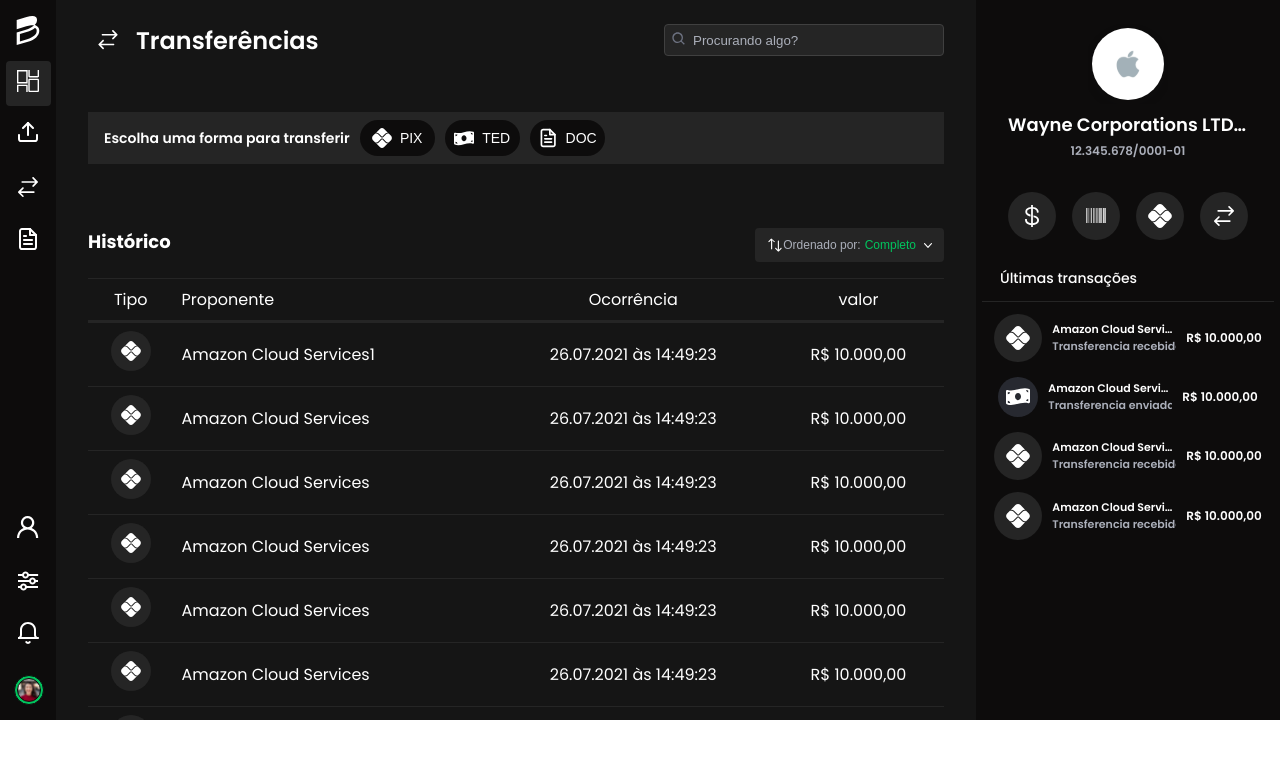
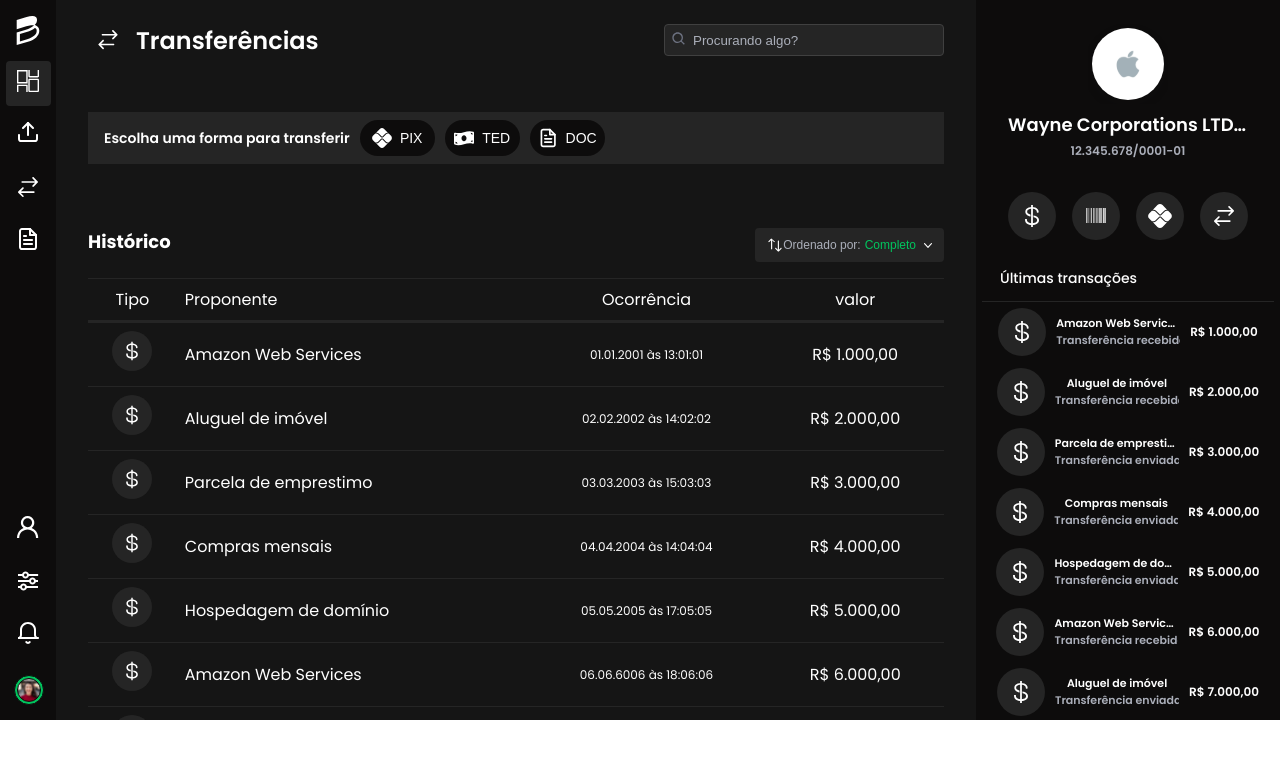
Before and after one commit to renee-souza/internet-banking, a Vue app: page /transferencias in a window 1280 px wide. Shown: the top 758 px of the page. Built offline with nearby package versions, Linux system fonts and the light colour scheme; data requests are answered from the project's data file.

Commit message:
Implementação dos mocks de api + consumo do mock de transações nos componentes transferencias e tela-lateral

```diff
--- a/db-mocks/backend.json
+++ b/db-mocks/backend.json
@@ -0,0 +1,144 @@
+{
+    "transacoes": [
+        {
+          "id": 1,
+          "logo": "@/assets/images/transacoes-icons/transacoes-icons-1.svg",
+          "proponente": "Amazon Web Services",
+          "data": "01.01.2001",
+          "hora": "13:01:01",
+          "valor": "1.000,00",
+          "tipo": "recebida"
+        },
+        {
+          "id": 2,
+          "logo": "@/assets/images/transacoes-icons/transacoes-icons-2.svg",
+          "proponente": "Aluguel de imóvel",
+          "data": "02.02.2002",
+          "hora": "14:02:02",
+          "valor": "2.000,00",
+          "tipo": "recebida"
+        },
+        {
+          "id": 3,
+          "logo": "@/assets/images/transacoes-icons/transacoes-icons-3.svg",
+          "proponente": "Parcela de emprestimo",
+          "data": "03.03.2003",
+          "hora": "15:03:03",
+          "valor": "3.000,00",
+          "tipo": "enviada"
+        },
+        {
+          "id": 4,
+          "logo": "@/assets/images/transacoes-icons/transacoes-icons-4.svg",
+          "proponente": "Compras mensais",
+          "data": "04.04.2004",
+          "hora": "14:04:04",
+          "valor": "4.000,00",
+          "tipo": "enviada"
+        },
+        {
+          "id": 5,
+          "logo": "@/assets/images/transacoes-icons/transacoes-icons-5.svg",
+          "proponente": "Hospedagem de domínio",
+          "data": "05.05.2005",
+          "hora": "17:05:05",
+          "valor": "5.000,00",
+          "tipo": "enviada"
+        },
+        {
+          "id": 6,
+          "logo": "@/assets/images/transacoes-icons/transacoes-icons-1.svg",
+          "proponente": "Amazon Web Services",
+          "data": "06.06.6006",
+          "hora": "18:06:06",
+          "valor": "6.000,00",
+          "tipo": "recebida"
+      },
+      {
+          "id": 7,
+          "logo": "@/assets/images/transacoes-icons/transacoes-icons-1.svg",
+          "proponente": "Aluguel de imóvel",
+          "data": "07.07.2007",
+          "hora": "19:07:07",
+          "valor": "7.000,00",
+          "tipo": "enviada"
+      },
+      {
+          "id": 8,
+          "logo": "@/assets/images/transacoes-icons/transacoes-icons-3.svg",
+          "proponente": "Parcela de emprestimo",
+          "data": "08.08.2008",
+          "hora": "20:08:08",
+          "valor": "8.000,00",
+          "tipo": "enviada"
+      },
+      {
+          "id": 9,
+          "logo": "@/assets/images/transacoes-icons/transacoes-icons-4.svg",
+          "proponente": "Compras mensais",
+          "data": "09.09.2009",
+          "hora": "21:09:09",
+          "valor": "9.000,00",
+          "tipo": "enviada"
+      },
+      {
+          "id": 10,
+          "logo": "@/assets/images/transacoes-icons/transacoes-icons-5.svg",
+          "proponente": "Hospedagem de domínio",
+          "data": "10.10.2010",
+          "hora": "22:10:10",
+          "valor": "10.000,00",
+          "tipo": "enviada"
+        }
+    ],
+    "categorias": [
+        {
+            "id": 1,
+            "categoria": "Alimentação",
+            "icone": " ",
+            "limite": "1.000,00",
+            "porcentagem": "10%",
+            "limite_color": "green"
+        },
+        {
+            "id": 2,
+            "categoria": "Despesas fixas",
+            "icone": " ",
+            "limite": "1.000,00",
+            "porcentagem": "10%",
+            "limite_color": "red"
+        },
+        {
+            "id": 3,
+            "categoria": "Tecnologia",
+            "icone": " ",
+            "limite": "0,00",
+            "porcentagem": "0%",
+            "limite_color": "blue"
+        },
+        {
+            "id": 4,
+            "categoria": "Outros",
+            "icone": " ",
+            "limite": "1.000,00",
+            "porcentagem": "10%",
+            "limite_color": "green"
+        }
+    ],
+    "valores_principais": [
+        {
+            "saldo_atual": "1.000.000,00"
+        },
+        {
+            "fatura_atual": "1.000.000,00"
+        }
+    ],
+    "dados_usuario": [
+        {
+            "avatar": " ",
+            "nome": "Rodrigo Ramalho",
+            "empresa": "Wayne Corporations LTDA",
+            "cnpj": "12.345.678/0001-01"
+        }
+    ]
+}
--- a/src/components/TelaLateralEsquerda.vue
+++ b/src/components/TelaLateralEsquerda.vue
@@ -20,41 +20,22 @@
       <h3 class="ultimas-transacoes-title">Últimas transações</h3>
       <div class="divisao"></div>
 
-      <div class="ultimas-transacoes-list">
-        <div class="transacao">
-          <img src="@/assets/images/transacoes-icons/transacoes-icons-3.svg" />
-          <div class="transacao-descricao">
-            <div class="nome">Amazon Cloud Services</div>
-            <div class="acao">Transferencia recebida</div>
+      <div class="ultimas-transacoes-for">
+        <div
+          class="ultimas-transacoes-list"
+          v-for="(transacao, index) in transacoes"
+          :key="index"
+        >
+          <div class="transacao">
+            <img
+              src="@/assets/images/transacoes-icons/transacoes-icons-1.svg"
+            />
+            <div class="transacao-descricao">
+              <div class="nome">{{ transacao.proponente }}</div>
+              <div class="acao">Transferência {{ transacao.tipo }}</div>
+            </div>
+            <span class="valor">R$ {{ transacao.valor }}</span>
           </div>
-          <span class="valor">R$ 10.000,00</span>
-        </div>
-
-        <div class="transacao">
-          <img src="@/assets/images/transacoes-icons/transacoes-icons-5.svg" />
-          <div class="transacao-descricao">
-            <div class="nome">Amazon Cloud Services</div>
-            <div class="acao">Transferencia enviada</div>
-          </div>
-          <span class="valor">R$ 10.000,00</span>
-        </div>
-
-        <div class="transacao">
-          <img src="@/assets/images/transacoes-icons/transacoes-icons-3.svg" />
-          <div class="transacao-descricao">
-            <div class="nome">Amazon Cloud Services</div>
-            <div class="acao">Transferencia recebida</div>
-          </div>
-          <span class="valor">R$ 10.000,00</span>
-        </div>
-
-        <div class="transacao">
-          <img src="@/assets/images/transacoes-icons/transacoes-icons-3.svg" />
-          <div class="transacao-descricao">
-            <div class="nome">Amazon Cloud Services</div>
-            <div class="acao">Transferencia recebida</div>
-          </div>
-          <span class="valor">R$ 10.000,00</span>
         </div>
       </div>
     </div>
@@ -62,11 +43,27 @@
 </template>
 
 <script>
+import axios from "axios";
+import endpoints from "../enums/endpoints.enum";
+
 export default {
   name: "TelaLateralEsquerda",
   components: {},
   data() {
-    return {};
+    return {
+      transacoes: [],
+    };
+  },
+  mounted() {
+    this.getTransacoes();
+  },
+  methods: {
+    getTransacoes() {
+      axios.get(endpoints.TRANSACOES).then((response) => {
+        this.transacoes = response.data;
+        console.log(this.transacoes);
+      });
+    },
   },
 };
 </script>
@@ -115,13 +112,21 @@
   width: 292px
 
 .ultimas-transacoes-list
-  padding: 12px 16px
+  padding: 6px 16px
+
+.ultimas-transacoes-for
+  height: 418px
+  overflow-x: hidden
+  overflow-y: scroll
+  scrollbar-width: none
+
+.ultimas-transacoes-for::-webkit-scrollbar
+  display: none
 
 .transacao
   align-items: center
   display: flex
   justify-content: center
-  margin-bottom: 12px
 
 .transacao-descricao
   font-size: 11px
--- /dev/null
+++ b/src/enums/endpoints.enum.ts
@@ -0,0 +1,8 @@
+const Endpoints = Object.freeze({
+  TRANSACOES: "http://localhost:3001/transacoes",
+  CATEGORIAS: "http://localhost:3001/categorias",
+  VALORES_PRINCIPAIS: "http://localhost:3001/valores_principais",
+  DADOS_USUARIO: "http://localhost:3001/dados_usuario",
+});
+
+export default Endpoints;
--- a/src/views/Transferencias.vue
+++ b/src/views/Transferencias.vue
@@ -109,104 +109,16 @@
             </tr>
           </thead>
 
-          <tbody>
+          <tbody v-for="(transacao, index) in transacoes" :key="index">
             <tr>
               <td>
                 <img
-                  src="@/assets/images/transacoes-icons/transacoes-icons-3.svg"
+                  src="@/assets/images/transacoes-icons/transacoes-icons-1.svg"
                 />
               </td>
-              <td>Amazon Cloud Services1</td>
-              <td>26.07.2021 às 14:49:23</td>
-              <td>R$ 10.000,00</td>
-            </tr>
-
-            <tr>
-              <td>
-                <img
-                  src="@/assets/images/transacoes-icons/transacoes-icons-3.svg"
-                />
-              </td>
-              <td>Amazon Cloud Services</td>
-              <td>26.07.2021 às 14:49:23</td>
-              <td>R$ 10.000,00</td>
-            </tr>
-
-            <tr>
-              <td>
-                <img
-                  src="@/assets/images/transacoes-icons/transacoes-icons-3.svg"
-                />
-              </td>
-              <td>Amazon Cloud Services</td>
-              <td>26.07.2021 às 14:49:23</td>
-              <td>R$ 10.000,00</td>
-            </tr>
-
-            <tr>
-              <td>
-                <img
-                  src="@/assets/images/transacoes-icons/transacoes-icons-3.svg"
-                />
-              </td>
-              <td>Amazon Cloud Services</td>
-              <td>26.07.2021 às 14:49:23</td>
-              <td>R$ 10.000,00</td>
-            </tr>
-
-            <tr>
-              <td>
-                <img
-                  src="@/assets/images/transacoes-icons/transacoes-icons-3.svg"
-                />
-              </td>
-              <td>Amazon Cloud Services</td>
-              <td>26.07.2021 às 14:49:23</td>
-              <td>R$ 10.000,00</td>
-            </tr>
-
-            <tr>
-              <td>
-                <img
-                  src="@/assets/images/transacoes-icons/transacoes-icons-3.svg"
-                />
-              </td>
-              <td>Amazon Cloud Services</td>
-              <td>26.07.2021 às 14:49:23</td>
-              <td>R$ 10.000,00</td>
-            </tr>
-
-            <tr>
-              <td>
-                <img
-                  src="@/assets/images/transacoes-icons/transacoes-icons-3.svg"
-                />
-              </td>
-              <td>Amazon Cloud Services</td>
-              <td>26.07.2021 às 14:49:23</td>
-              <td>R$ 10.000,00</td>
-            </tr>
-
-            <tr>
-              <td>
-                <img
-                  src="@/assets/images/transacoes-icons/transacoes-icons-3.svg"
-                />
-              </td>
-              <td>Amazon Cloud Services</td>
-              <td>26.07.2021 às 14:49:23</td>
-              <td>R$ 10.000,00</td>
-            </tr>
-
-            <tr>
-              <td>
-                <img
-                  src="@/assets/images/transacoes-icons/transacoes-icons-3.svg"
-                />
-              </td>
-              <td>Amazon Cloud Services</td>
-              <td>26.07.2021 às 14:49:23</td>
-              <td>R$ 10.000,00</td>
+              <td>{{ transacao.proponente }}</td>
+              <td>{{ transacao.data }} às {{ transacao.hora }}</td>
+              <td>R$ {{ transacao.valor }}</td>
             </tr>
           </tbody>
         </table>
@@ -285,6 +197,9 @@
 </template>
 
 <script>
+import axios from "axios";
+import endpoints from "../enums/endpoints.enum";
+
 export default {
   name: "Transferencias",
   components: {},
@@ -293,7 +208,11 @@
       isOpen: "",
       showModalPix: "",
       transferenciaOpacity: "",
+      transacoes: [],
     };
+  },
+  mounted() {
+    this.getTransacoes();
   },
   methods: {
     openMenuOrdenation() {
@@ -306,6 +225,12 @@
       this.showModalPix = this.showModalPix === "" ? "show-modal-pix" : "";
       this.transferenciaOpacity =
         this.transferenciaOpacity === "" ? "transferencias-opacity" : "";
+    },
+    getTransacoes() {
+      axios.get(endpoints.TRANSACOES).then((response) => {
+        this.transacoes = response.data;
+        console.log(this.transacoes);
+      });
     },
   },
 };
@@ -642,6 +567,9 @@
 th:nth-child(2), td:nth-child(2)
   text-align: left
 
+td:nth-child(3)
+  font-size: 12px
+
 td, th
   border-bottom: 1px solid var(--bg-cards)
   border-top: 1px solid var(--bg-cards)
```
Also changed, not shown: src/enums/validationMessages.enum.ts (deleted, +0 -9 lines).
